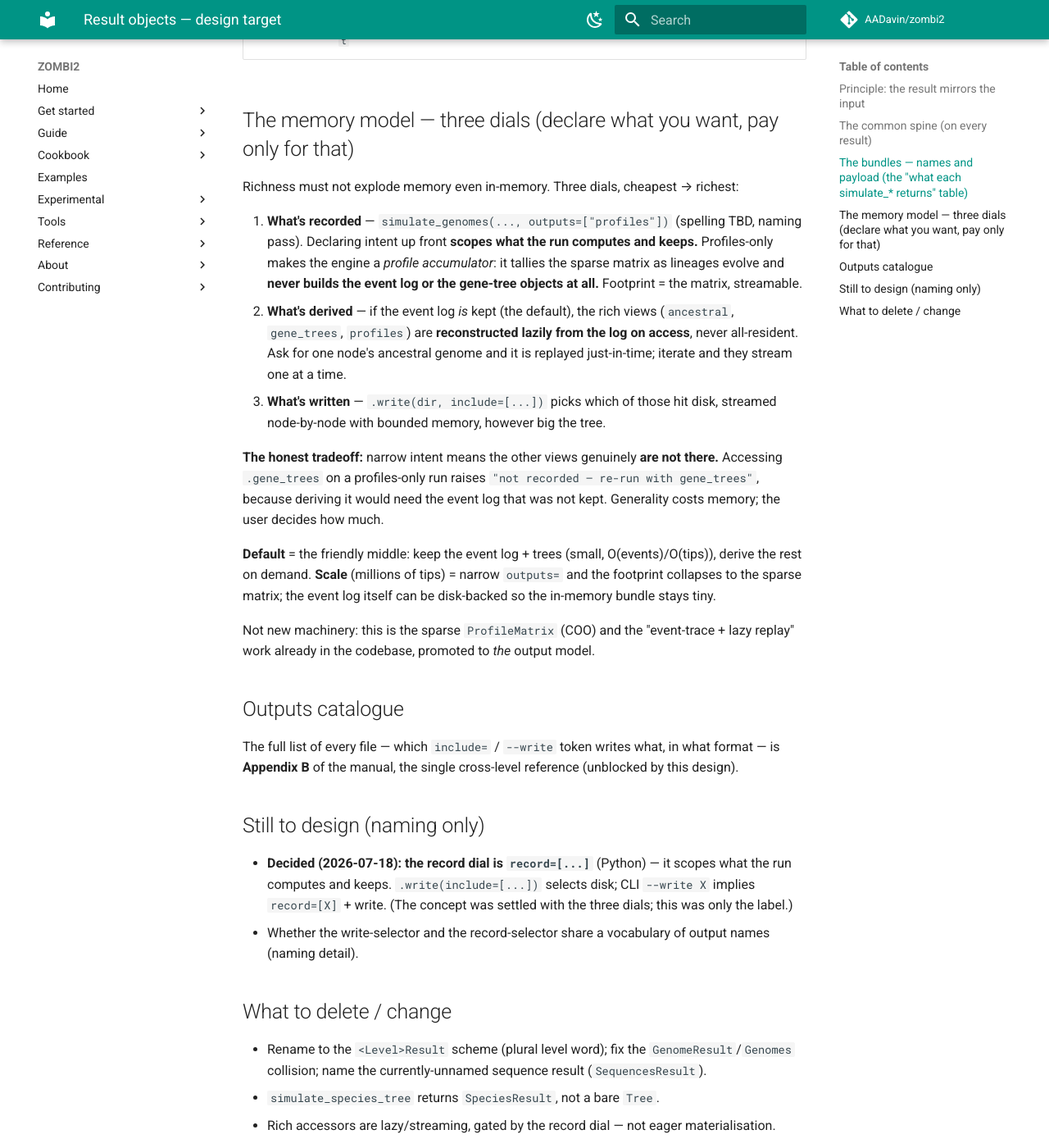
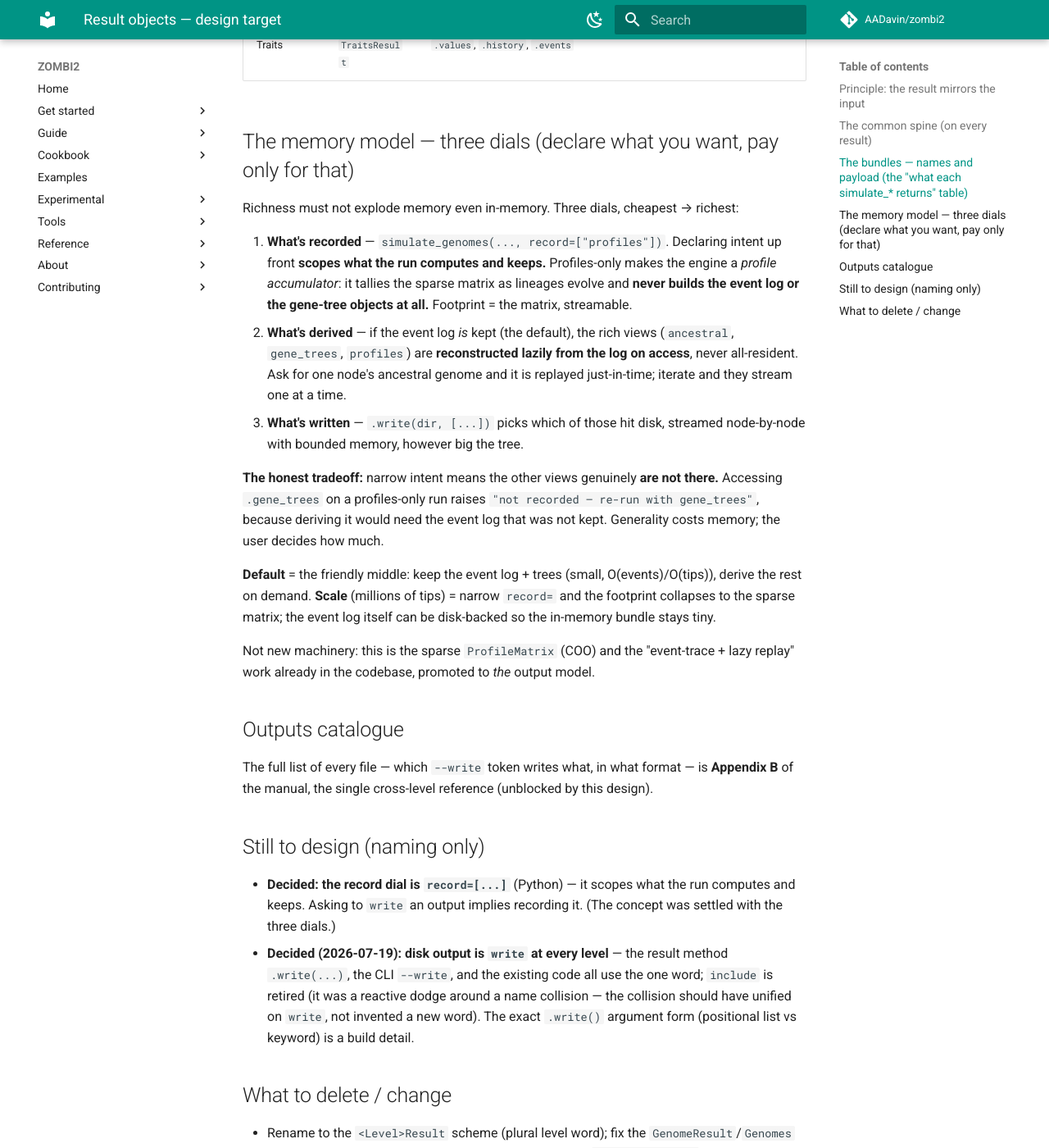
Before and after one commit to AADavin/zombi2, an MkDocs documentation site: the page built from docs/design/result-api.md, in a window 1280 px wide and 1400 px high, scrolled down 1262 px. Shown: the whole window at 82% size. Built offline with MkDocs 1.6.1 and Material for MkDocs 9.7.7, drawn with Linux system fonts in a browser that asks for light colours; comment, search, counter and statistics services are not loaded; some of the changed text lies outside the part shown.

Commit message:
docs(result-api): record= (memory dial) + write at every level; retire include
Knob 1 (what the run computes/keeps) = record=[...]. Knob 2 (disk output) = the
single word 'write' at every level (result .write(...), CLI --write, code) —
'include' is retired. It was a reactive dodge around a name collision; the fix
is to unify on the right word (write), not invent a new one. Behaviour was
always as discussed (the three-dial memory model); only the labels were set.

Co-Authored-By: Claude Opus 4.8 <noreply@anthropic.com>

```diff
--- a/docs/design/result-api.md
+++ b/docs/design/result-api.md
@@ -20,7 +20,7 @@ four levels symmetric.
 
 - `.events` — the event log (the **compact source of truth**; see memory model)
 - `.tree` / `.complete` / `.reconstructed` — the tree(s) it ran on
-- `.write(dir, include=[...])` — materialise the chosen outputs to disk
+- `.write(dir, [...])` — write the chosen outputs to disk (same **write** vocabulary as the CLI `--write`)
 - `.seed`
 
 ## The bundles — names and payload (the "what each `simulate_*` returns" table)
@@ -39,14 +39,14 @@ collision the coverage audit found (→ `GenomesResult`) and finally names the s
 
 Richness must not explode memory even in-memory. Three dials, cheapest → richest:
 
-1. **What's recorded** — `simulate_genomes(..., outputs=["profiles"])` (spelling TBD, naming pass).
+1. **What's recorded** — `simulate_genomes(..., record=["profiles"])`.
    Declaring intent up front **scopes what the run computes and keeps.** Profiles-only makes the engine a
    *profile accumulator*: it tallies the sparse matrix as lineages evolve and **never builds the event log
    or the gene-tree objects at all.** Footprint = the matrix, streamable.
 2. **What's derived** — if the event log *is* kept (the default), the rich views (`ancestral`,
    `gene_trees`, `profiles`) are **reconstructed lazily from the log on access**, never all-resident. Ask
    for one node's ancestral genome and it is replayed just-in-time; iterate and they stream one at a time.
-3. **What's written** — `.write(dir, include=[...])` picks which of those hit disk, streamed node-by-node
+3. **What's written** — `.write(dir, [...])` picks which of those hit disk, streamed node-by-node
    with bounded memory, however big the tree.
 
 **The honest tradeoff:** narrow intent means the other views genuinely **are not there.** Accessing
@@ -54,7 +54,7 @@ Richness must not explode memory even in-memory. Three dials, cheapest → riche
 would need the event log that was not kept. Generality costs memory; the user decides how much.
 
 **Default** = the friendly middle: keep the event log + trees (small, O(events)/O(tips)), derive the rest
-on demand. **Scale** (millions of tips) = narrow `outputs=` and the footprint collapses to the sparse
+on demand. **Scale** (millions of tips) = narrow `record=` and the footprint collapses to the sparse
 matrix; the event log itself can be disk-backed so the in-memory bundle stays tiny.
 
 Not new machinery: this is the sparse `ProfileMatrix` (COO) and the "event-trace + lazy replay" work
@@ -62,15 +62,17 @@ already in the codebase, promoted to *the* output model.
 
 ## Outputs catalogue
 
-The full list of every file — which `include=` / `--write` token writes what, in what format — is
+The full list of every file — which `--write` token writes what, in what format — is
 **Appendix B** of the manual, the single cross-level reference (unblocked by this design).
 
 ## Still to design (naming only)
 
-- **Decided (2026-07-18): the record dial is `record=[...]`** (Python) — it scopes what the run computes
-  and keeps. `.write(include=[...])` selects disk; CLI `--write X` implies `record=[X]` + write. (The
-  concept was settled with the three dials; this was only the label.)
-- Whether the write-selector and the record-selector share a vocabulary of output names (naming detail).
+- **Decided: the record dial is `record=[...]`** (Python) — it scopes what the run computes and keeps.
+  Asking to `write` an output implies recording it. (The concept was settled with the three dials.)
+- **Decided (2026-07-19): disk output is `write` at every level** — the result method `.write(...)`, the
+  CLI `--write`, and the existing code all use the one word; `include` is retired (it was a reactive dodge
+  around a name collision — the collision should have unified on `write`, not invented a new word). The
+  exact `.write()` argument form (positional list vs keyword) is a build detail.
 
 ## What to delete / change
 
```
